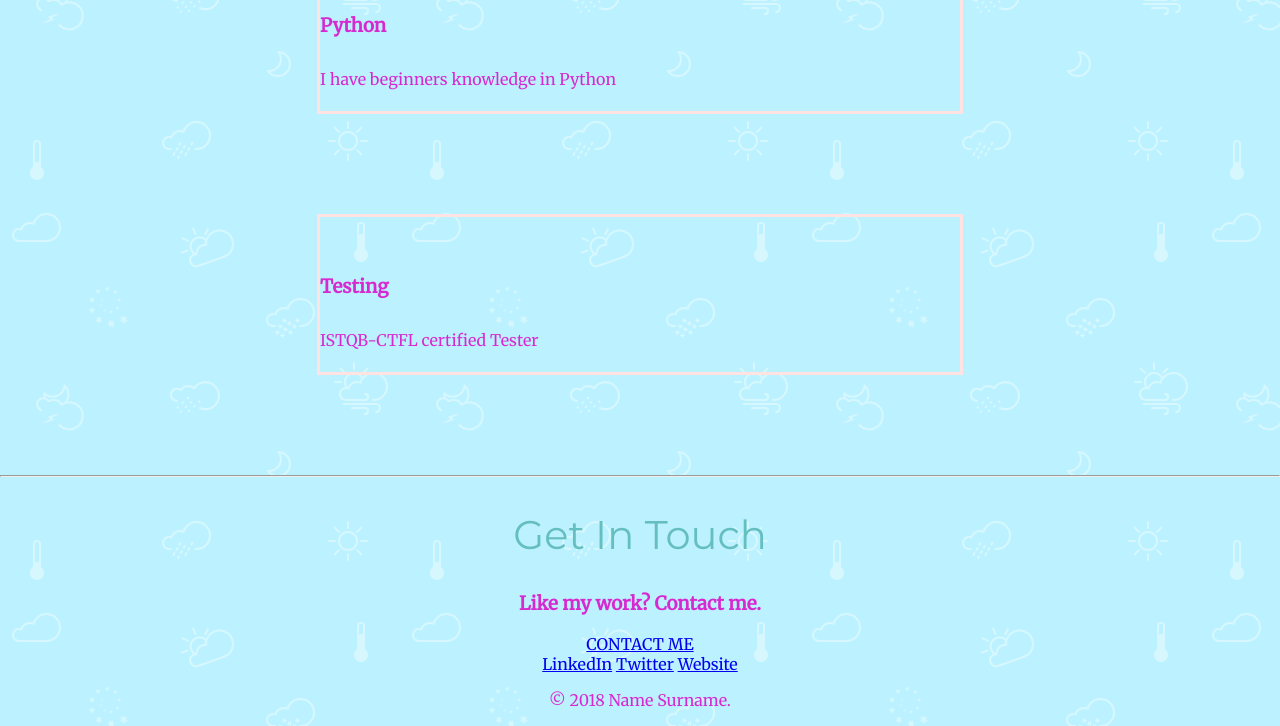
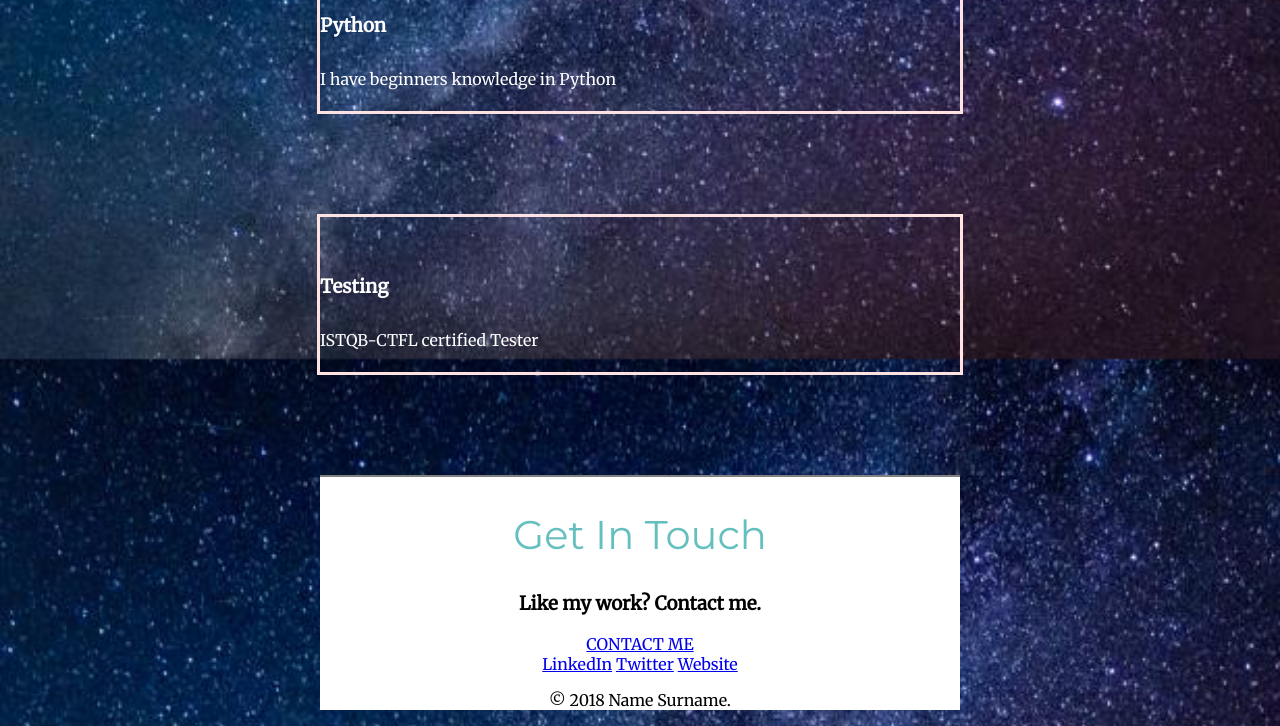
Before and after one commit to Narnayak95/css-website, a plain HTML site: page index.html in a window 1280 px wide. Shown: the part 2203-2929 px from the top of the page. Drawn offline with Linux system fonts and the light colour scheme.

Commit message:
Add files via upload

```diff
--- a/index.html
+++ b/index.html
@@ -3,6 +3,7 @@
 
 <head>
   <meta charset="utf-8">
+  <meta name="viewport" content="width=device-width, initial-scale=1.0">
   <title>Narsimha Nayak</title>
   <link rel="stylesheet" href="styles.css">
   <link rel="icon" href="favicon.ico">
@@ -47,17 +48,19 @@
         <p>ISTQB-CTFL certified Tester</p>
       </div>
     </div>
-    <hr>
+
+
+  </div>
+
+
+  <div class="bottom-container">
+    <hr noshade="">
     <div class="contact-me">
       <h2>Get In Touch</h2>
       <h3>Like my work? Contact me.</h3>
       <p></p>
       <a class="btn" href="mailto:narsimhacoc@gmail.com">CONTACT ME</a>
     </div>
-  </div>
-
-
-  <div class="bottom-container">
     <a class="footer-link" href="www.linkedin.com">LinkedIn</a>
     <a class="footer-link" href="https://twitter.com/">Twitter</a>
     <a class="footer-link" href="https://www.appbrewery.co/">Website</a>
--- a/styles.css
+++ b/styles.css
@@ -2,9 +2,9 @@ body {
   margin: 0;
   text-align: center;
   font-family: 'Merriweather', serif;
-  background-image: url(weather.png);
-  background-size: auto;
-  color: #D62AD0;
+  background-image: url(sky.jpeg);
+  background-size:contain;
+  color: white;
 
 
 }
@@ -45,7 +45,10 @@ h2{
 }
 
 .bottom-container {
-
+background-color: white;
+color: black;
+width: 50%;
+margin: auto;
 
 }
 
```
